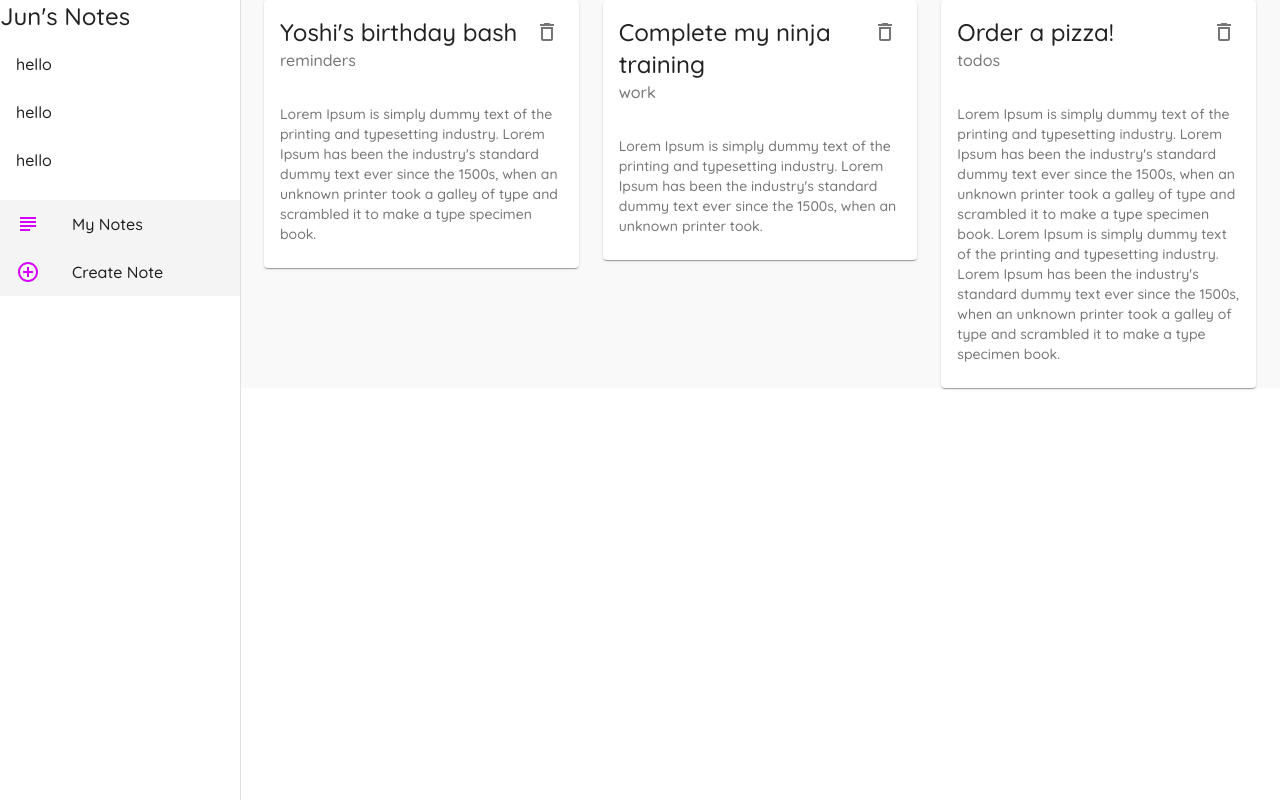
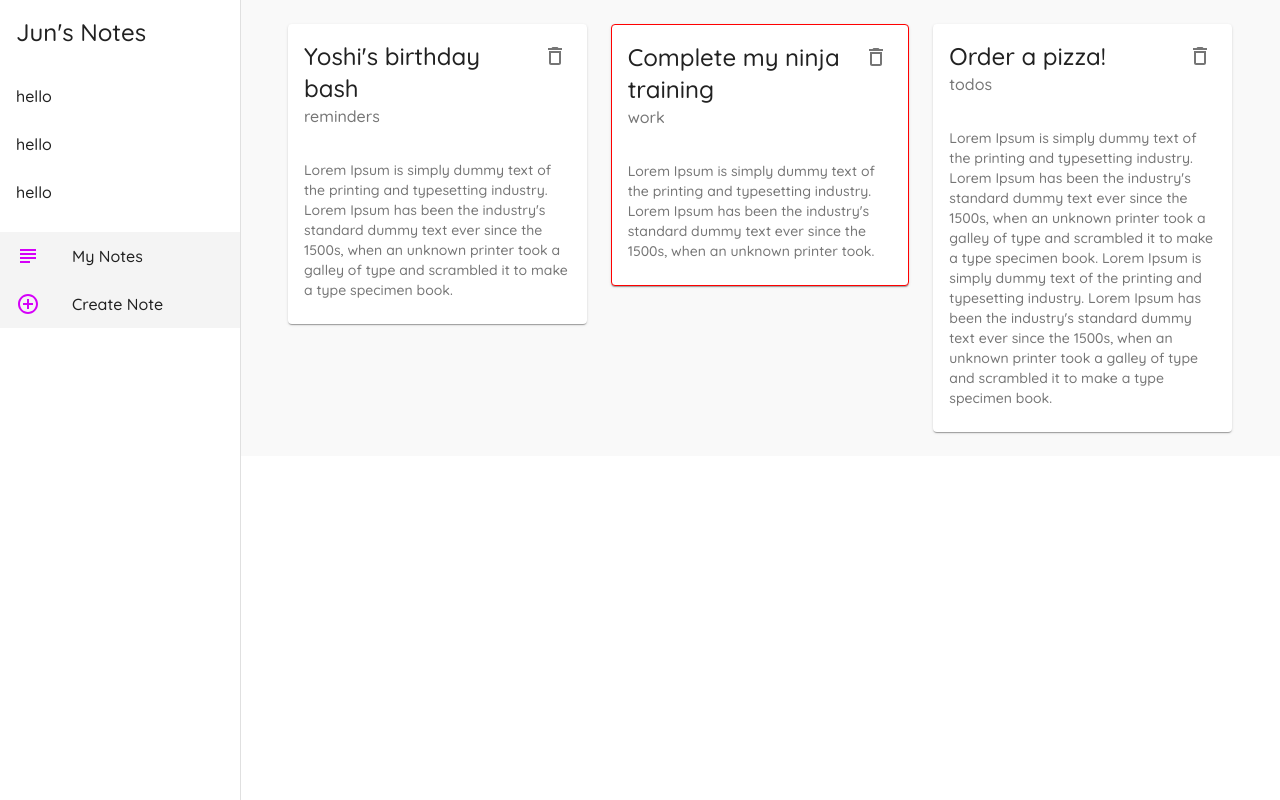
Before and after one commit to junjung929/material-ui-tutorial, a React (Create React App) app: page / in a window 1280 px wide. Built offline with nearby package versions, Linux system fonts and the light colour scheme; data requests are answered from the project's data file.

Commit message:
More on makeStyles

```diff
--- a/src/components/Layout.js
+++ b/src/components/Layout.js
@@ -5,13 +5,15 @@
 
 const drawerWidth = 240;
 
-const useStyles = makeStyles({
+const useStyles = makeStyles((theme) => {
+  return {
     root: {
       display: 'flex'
     },
     page: {
       background: '#f9f9f9',
-    width: '100%'
+      width: '100%',
+      padding: theme.spacing(3)
     },
     drawer: {
       width: drawerWidth
@@ -21,7 +23,11 @@
     },
     active: {
       background: '#f4f4f4'
+    },
+    title: {
+      padding: theme.spacing(2)
     }
+  };
 });
 
 export default function Layout({ children }) {
@@ -54,7 +60,9 @@
         classes={{ paper: classes.drawerPaper }}
       >
         <div>
-          <Typography variant='h5'>Jun's Notes</Typography>
+          <Typography variant='h5' className={classes.title}>
+            Jun's Notes
+          </Typography>
         </div>
 
         <List>
--- a/src/components/NoteCard.js
+++ b/src/components/NoteCard.js
@@ -1,11 +1,23 @@
-import { Card, CardContent, CardHeader, IconButton, Typography } from '@material-ui/core';
+import { Card, CardContent, CardHeader, IconButton, makeStyles, Typography } from '@material-ui/core';
 import { DeleteOutlined } from '@material-ui/icons';
 import React from 'react';
 
+const useStyles = makeStyles({
+  test: {
+    border: (note) => {
+      if (note.category === 'work') {
+        return '1px solid red';
+      }
+    }
+  }
+});
+
 export default function NoteCard({ note, handleDelete }) {
+  const classes = useStyles(note);
+
   return (
     <div>
-      <Card elevation={1}>
+      <Card elevation={1} className={classes.test}>
         <CardHeader
           action={
             <IconButton aria-label='settings' onClick={() => handleDelete(note.id)}>
```
Lines whose indentation alone changed are shown as unchanged.
